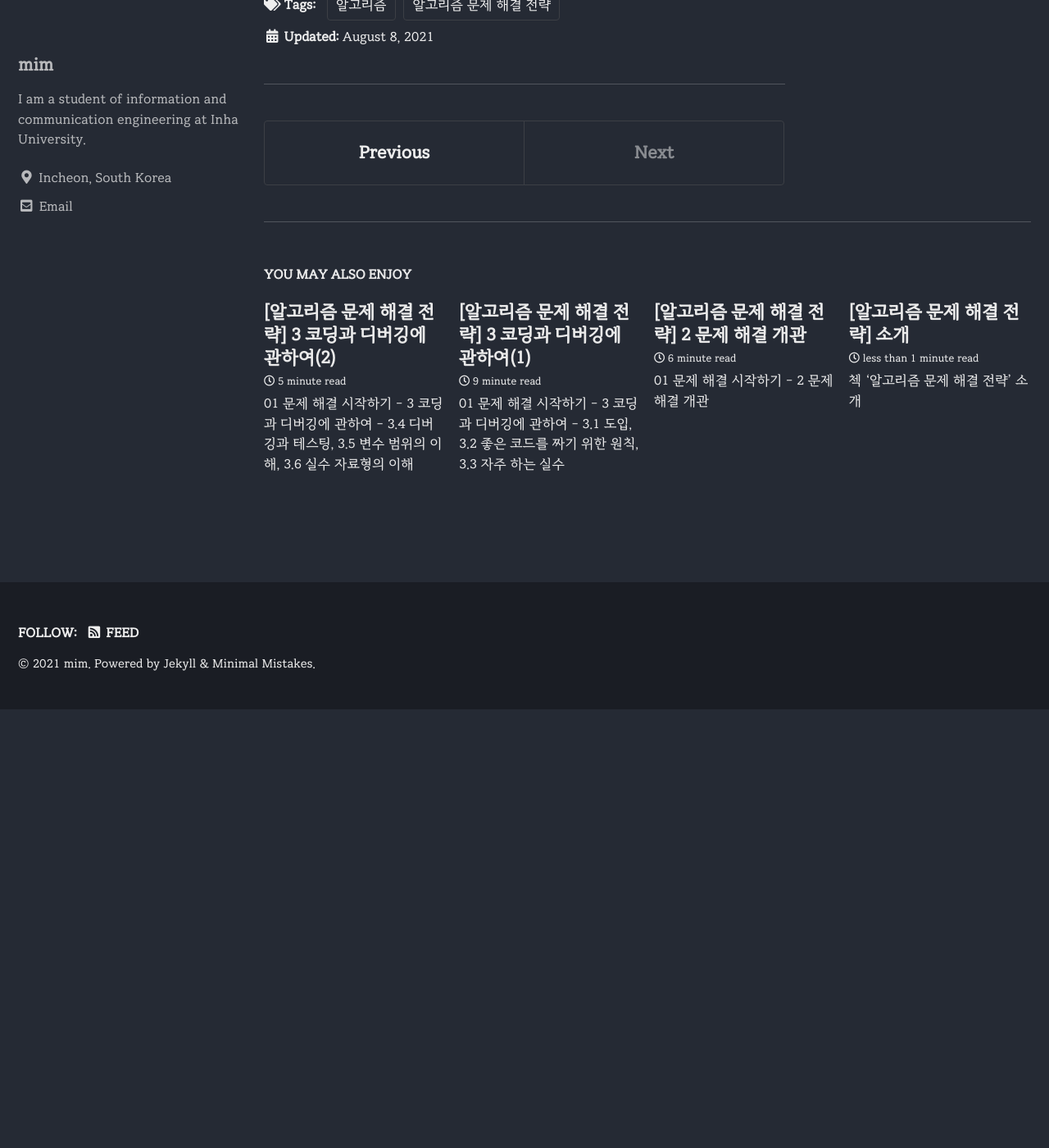
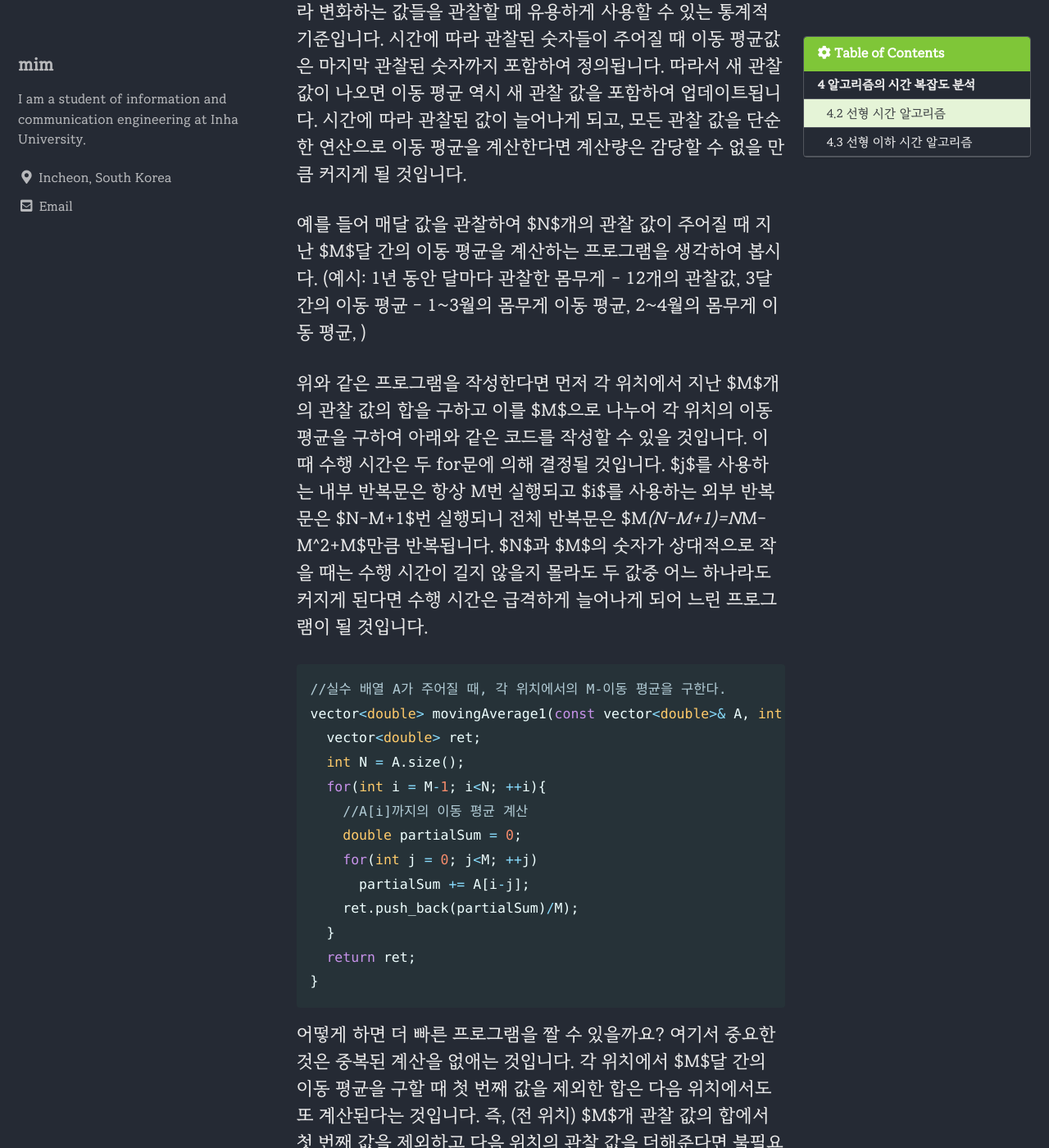
Before and after one commit to ChoMinkyung/chominkyung.github.io, a Jekyll site: the page built from _posts/2021-08-08-algorithmicProblemSolvingStrategies_02_4.md, in a window 1280 px wide and 1400 px high, scrolled down 1151 px. Shown: the whole window at 82% size. Built offline with Jekyll 4.4.1, drawn with Linux system fonts in a browser that asks for light colours; cached includes are drawn as plain includes; some web fonts are replaced; before the commit the page ends 2016 px from its top, so only the background shows below that; some of the changed text lies outside the part shown.

Commit message:
2021/08/08 새 게시글 추가 및 새 게시글 링크 추가

````diff
--- a/_posts/2021-07-11-algorithmicProblemSolvingStrategies_01_2.md
+++ b/_posts/2021-07-11-algorithmicProblemSolvingStrategies_01_2.md
@@ -33,7 +33,7 @@ share: false
 <details>
 <summary>02 알고리즘 분석</summary>
 <div markdown="1">
-   - [4 알고리즘의 시간 복잡도 분석]() <br>
+   - [4 알고리즘의 시간 복잡도 분석](/algorithmicProblemSolvingStrategies_02_4) <br>
    - [5 알고리즘의 정당성 증명]() <br>
 </div>
 </details>
--- a/_posts/2021-07-18-algorithmicProblemSolvingStrategies_01_3(1).md
+++ b/_posts/2021-07-18-algorithmicProblemSolvingStrategies_01_3(1).md
@@ -33,7 +33,7 @@ share: false
 <details>
 <summary>02 알고리즘 분석</summary>
 <div markdown="1">
-   - [4 알고리즘의 시간 복잡도 분석]() <br>
+   - [4 알고리즘의 시간 복잡도 분석](/algorithmicProblemSolvingStrategies_02_4) <br>
    - [5 알고리즘의 정당성 증명]() <br>
 </div>
 </details>
--- a/_posts/2021-08-01-algorithmicProblemSolvingStrategies_01_3(2).md
+++ b/_posts/2021-08-01-algorithmicProblemSolvingStrategies_01_3(2).md
@@ -33,7 +33,7 @@ share: false
 <details>
 <summary>02 알고리즘 분석</summary>
 <div markdown="1">
-   - [4 알고리즘의 시간 복잡도 분석]() <br>
+   - [4 알고리즘의 시간 복잡도 분석](/algorithmicProblemSolvingStrategies_02_4) <br>
    - [5 알고리즘의 정당성 증명]() <br>
 </div>
 </details>
--- a/_posts/2021-08-08-algorithmicProblemSolvingStrategies_02_4.md
+++ b/_posts/2021-08-08-algorithmicProblemSolvingStrategies_02_4.md
@@ -106,4 +105,53 @@ share: false
 
 ### 4.2 선형 시간 알고리즘
 
--
+- 다이어트 현황 파악 : 이동 평균 계산하기
+
+  이동 평균(moving average)는 주식의 가격, 몸무게 등 시간에 따라 변화하는 값들을 관찰할 때 유용하게 사용할 수 있는 통계적 기준입니다. 시간에 따라 관찰된 숫자들이 주어질 때 이동 평균값은 마지막 관찰된 숫자까지 포함하여 정의됩니다. 따라서 새 관찰 값이 나오면 이동 평균 역시 새 관찰 값을 포함하여 업데이트됩니다. 시간에 따라 관찰된 값이 늘어나게 되고, 모든 관찰 값을 단순한 연산으로 이동 평균을 계산한다면 계산량은 감당할 수 없을 만큼 커지게 될 것입니다.
+
+  예를 들어 매달 값을 관찰하여 $N$개의 관찰 값이 주어질 때 지난 $M$달 간의 이동 평균을 계산하는 프로그램을 생각하여 봅시다. (예시: 1년 동안 달마다 관찰한 몸무게 - 12개의 관찰값, 3달 간의 이동 평균 – 1~3월의 몸무게 이동 평균, 2~4월의 몸무게 이동 평균, )
+
+  위와 같은 프로그램을 작성한다면 먼저 각 위치에서 지난 $M$개의 관찰 값의 합을 구하고 이를 $M$으로 나누어 각 위치의 이동 평균을 구하여 아래와 같은 코드를 작성할 수 있을 것입니다. 이때 수행 시간은 두 for문에 의해 결정될 것입니다. $j$를 사용하는 내부 반복문은 항상 M번 실행되고 $i$를 사용하는 외부 반복문은 $N-M+1$번 실행되니 전체 반복문은 $M*(N-M+1)=N*M-M^2+M$만큼 반복됩니다. $N$과 $M$의 숫자가 상대적으로 작을 때는 수행 시간이 길지 않을지 몰라도 두 값중 어느 하나라도 커지게 된다면 수행 시간은 급격하게 늘어나게 되어 느린 프로그램이 될 것입니다.
+
+  ```c++
+  //실수 배열 A가 주어질 때, 각 위치에서의 M-이동 평균을 구한다.
+  vector<double> movingAverage1(const vector<double>& A, int M){
+    vector<double> ret;
+    int N = A.size();
+    for(int i = M-1; i<N; ++i){
+      //A[i]까지의 이동 평균 계산
+      double partialSum = 0;
+      for(int j = 0; j<M; ++j)
+        partialSum += A[i-j];
+      ret.push_back(partialSum)/M);
+    }
+    return ret;
+  }
+  ```
+
+  어떻게 하면 더 빠른 프로그램을 짤 수 있을까요? 여기서 중요한 것은 중복된 계산을 없애는 것입니다. 각 위치에서 $M$달 간의 이동 평균을 구할 때 첫 번째 값을 제외한 합은 다음 위치에서도 또 계산된다는 것입니다. 즉, (전 위치) $M$개 관찰 값의 합에서 첫 번째 값을 제외하고 다음 위치의 관찰 값을 더해준다면 불필요한 계산을 줄일 수 있습니다. 이렇게 코드를 작성한다면 아래의 코드를 얻을 수 있고 반복문의 수행 시간은 $M-1+(N-M+1)=N$이 됩니다. 따라서 비선형이었던 수행 시간이 선형 수행 시간이 됩니다.
+  (\* [선형(linear)](https://ko.wikipedia.org/wiki/%EC%84%A0%ED%98%95%EC%84%B1) : 직선처럼 똑바른 도형, 또는 그와 비슷한 성직을 갖는 대상이라는 뜻으로 곡선이 아닌 직선, 1차를 의미합니다.)
+
+  ```c++
+  //길이가 N인 실수 배열 A가 주어질 때, 각 위치에서의 M-이동 평균을 구한다.
+  vector<double> movingAverage2(const vector<double>& A, int M){
+    vector<double> ret;
+    int N = A.size();
+    double partialSum = 0;
+    for(int i = 0; i<M-1; ++i)
+      partialSum += A[i-j];
+    for(int i = M-1; j<N; ++j){
+      partialSum += A[i-j];
+      ret.push_back(partialSum)/M);
+      partialSum -= A[i-M_1];
+    }
+    return ret;
+  }
+  ```
+
+### 4.3 선형 이하 시간 알고리즘
+
+- 성형 전 사진 찾기
+  문제와 상관없이 입력된 자료를 모두 한 번 훑어보는 데에는 입력의 크기에 비례하는 시간, 즉 선형 시간이 걸립니다. 선형 이하 시간을 갖는 알고리즘은 어떻게 동작할까요? 입력으로 주어진 자료에 대해 미리 알고 있는 지식이 있고 이를 활용 가능하다면 선형 이하 시간의 수행 시간이 걸릴 것입니다.
+
+  예를 들어 한 사람의 성형 전부터 후까지 10만장의 사진이 있고 성형 시기를 찾고자 한다면 10만장의 사진을 다 보아야 할 것입니다. 하지만 더 좋은 방법은 가운데 사진을 확인하고 성형 전이라면 뒷부분을 성형 후라면 앞부분을 확인하여 보게 되는 사진의 수를 줄이는 것입니다. 이때 봐야하는 사진의 장수를 $N$이라고 할 때 몇 번이나 사진을 나누어 확인해야 하는지를 구하려면 로그를 사용하면 됩니다. 매번 절반씩 나누어지므로 밑이 2인 로그를 사용하여 표현합니다. 따라서 확인해야하는 사진의 수는 약 $log_{2}N$이라고 할 수 있습니다. 이와 같이 입력의 크기가 커지는 속도보다 수행 시간이 느리게 증가하는 알고리즘들을 선형 이하 시간(sublinear time)알고리즘이라고 합니다.
````
Also changed, not shown: other parts of _posts/2021-08-08-algorithmicProblemSolvingStrategies_02_4.md (+1 -2 lines).
